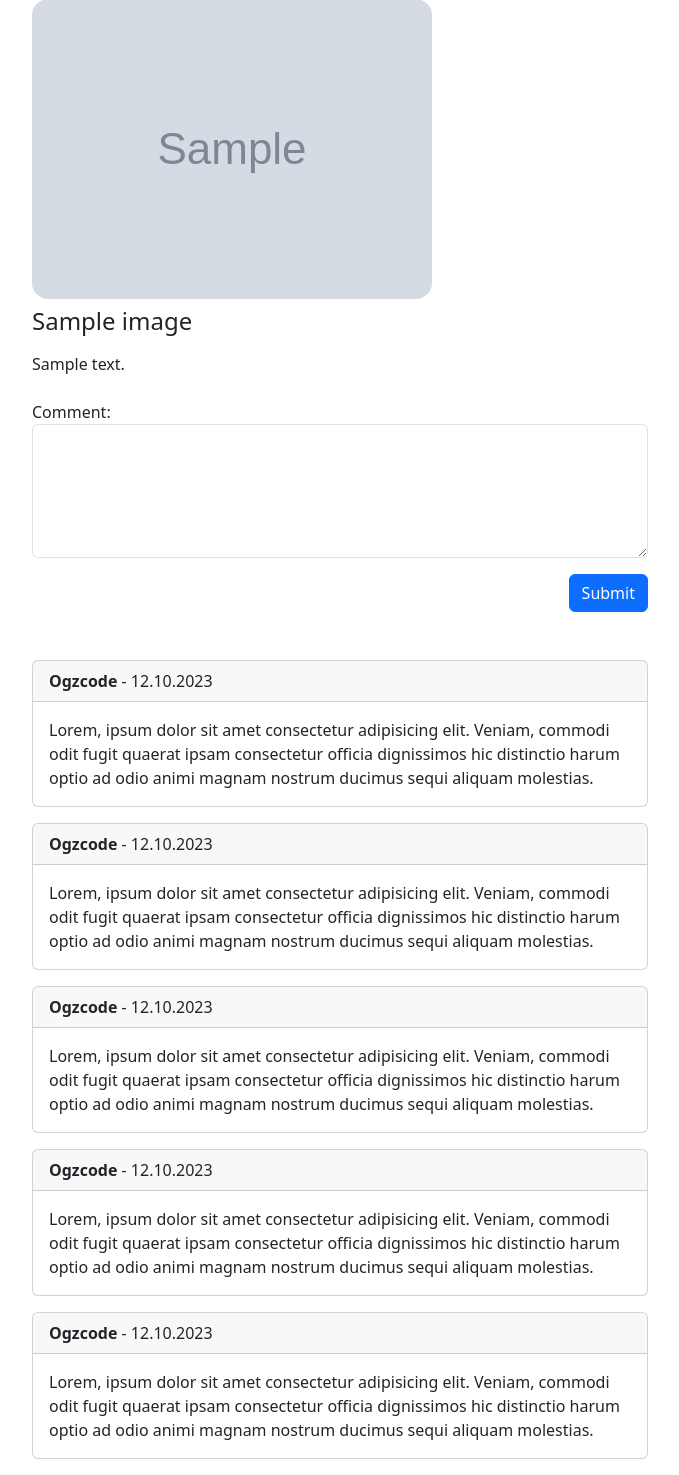
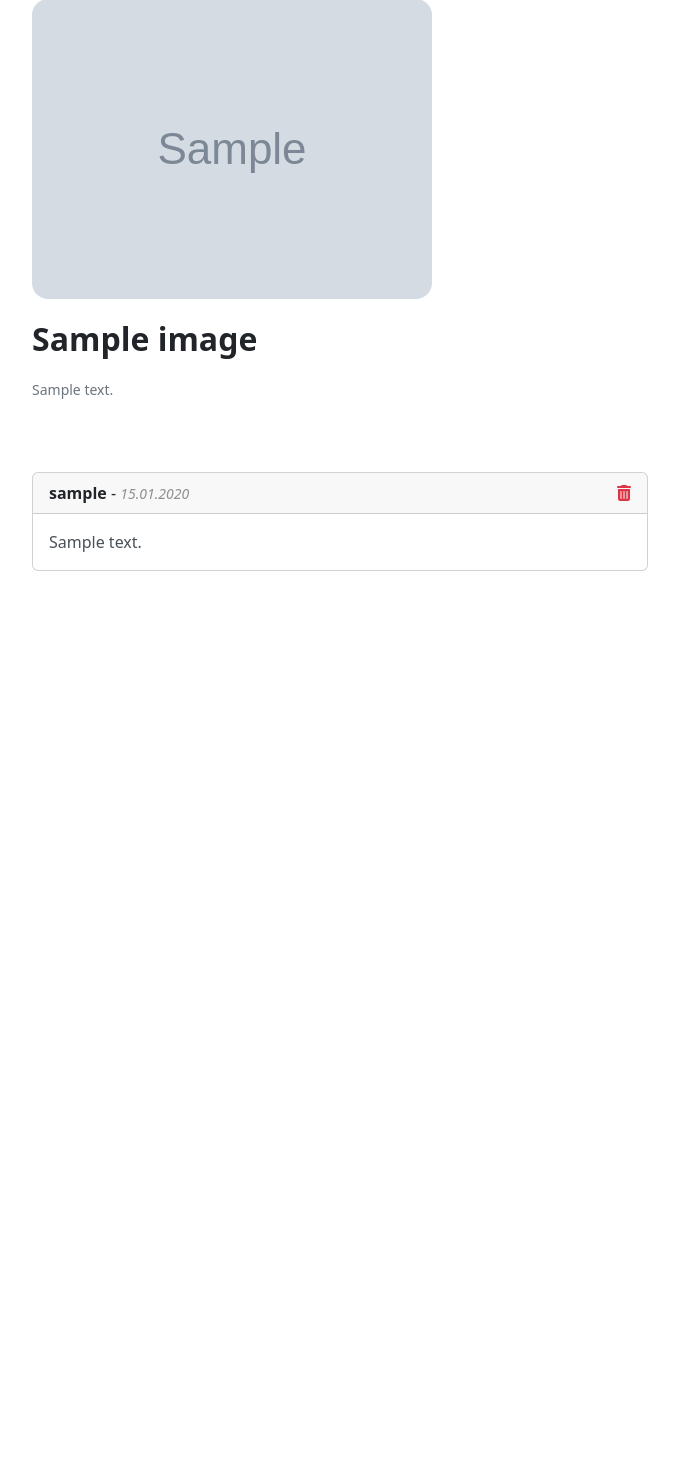
Before and after one commit to ogzcode/Flask-Imgur-Clone, a Flask app: page /image/1 in a window 1280 px wide. Shown: the part 123-1598 px from the top of the page, without its empty margins (300-979 px from the left). After the commit the page ends 694 px from the top, so only its background shows below. Run offline with Flask 3, Linux system fonts and the light colour scheme; a user stored in the database is signed in; tables that the repository leaves empty hold one stand-in row (values such as "Sample post"); grey boxes marked "Sample" are stand-in pictures.

Commit message:
Comment model added and reading and writing operations defined for comment

```diff
--- a/app/routes.py
+++ b/app/routes.py
@@ -5,7 +5,7 @@ import os
 import string
 import random
 from flask_login import current_user, login_user, logout_user, login_required
-from app.models import User, Image, UserAbout
+from app.models import User, Image, UserAbout, Comment
 from app import db
 from app.forms import Login, Register
 from config import upload_folder
@@ -62,7 +62,9 @@ def addImage():
 @app.route("/image/<image_id>", methods=["GET"])
 def singleImage(image_id):
     image = Image.query.filter_by(id=image_id).first()
-    return render_template("single_image.html", title="Image", image=image)
+    comment = Comment.query.filter_by(image_id=image_id).all()
+
+    return render_template("single_image.html", title="Image", image=image, comment_show=int(image.user_id) == int(current_user.get_id()), comments=comment)
 
 @app.route('/delete/<filename>')
 @login_required
@@ -164,9 +166,22 @@ def deleteAll():
 def allImages():
     image_files = Image.query.filter_by().all()
 
-    return render_template("all_images.html", title="All Images", images=image_files, active="allImages")
+    return render_template("all_images.html", title="All Images", images=image_files)
 
 
+@app.route("/addComment", methods=["POST"])
+@login_required
+def addComment():
+    content = request.form["comment"]
+    image_id = request.form["image_id"]
+
+    comment = Comment(user_id=current_user.get_id(), image_id=image_id, content=content)
+
+    db.session.add(comment)
+    db.session.commit()
+
+    flash("Comment added successfully", "success")
+    return redirect(url_for("singleImage", image_id=image_id))
 
 
 #Auth routes
--- a/app/templates/single_image.html
+++ b/app/templates/single_image.html
@@ -12,89 +12,52 @@
             <img src="{{ url_for('static', filename='image/' + image.path) }}" alt="image" class="img-fluid rounded-4">
         </div>
     </div>
-    <div class="row mt-2">
-        <h4 class="mb-3">{{ image.title }}</h4>
-        <p class="mb-3">{{ image.content }}</p>
+    <div class="row mt-3">
+        <strong class="mb-3 fs-2 text-dark">{{ image.title }}</strong>
+        <small class="mb-3 text-secondary">{{ image.content }}</small>
     </div>
-    <div class="row mt-2">
+    <div class="row mt-2 mb-5">
         <div class="col">
-            <form class="">
+            {% if not comment_show %}
+            <form class="" method="POST" action="/addComment">
                 <div class="form-group mb-3">
-                    <label for="comment">Comment:</label>
+                    <label for="comment" class="form-label text-secondary">Comment</label>
                     <textarea class="form-control" rows="5" id="comment" name="comment"></textarea>
                 </div>
+                <input type="hidden" name="image_id" value="{{ image.id }}">
                 <div class="text-end">
                     <button type="submit" class="btn btn-primary">Submit</button>
-
                 </div>
             </form>
-            <div class="mt-5">
-                <div class="card mb-3">
-                    <div class="card-header">
-                        <strong>Ogzcode</strong> - 12.10.2023
+            {% endif %}
+        </div>
+    </div>
+    <div class="row">
+        <div class="col">
+            {% if comments %}
+            {% for comment in comments %}
+            <div class="card mb-3">
+                <div class="card-header d-flex justify-content-between">
+                    <div>
+                        <strong class="text-dark">{{ comment.user.username }}</strong> - <small
+                            class="fst-italic text-body-tertiary">{{ comment.created.strftime("%d.%m.%Y") }}</small>
                     </div>
-                    <div class="card-body">
-                        <p class="card-text">
-                            Lorem, ipsum dolor sit amet consectetur adipisicing elit.
-                            Veniam, commodi odit fugit quaerat ipsam consectetur officia
-                            dignissimos hic distinctio harum optio ad odio animi magnam
-                            nostrum ducimus sequi aliquam molestias.
-                        </p>
-                    </div>
+                    {% if comment.user.id == current_user.get_id()|int() %}
+                        <a href="#" class="text-danger">
+                            <i class="fa-solid fa-trash-can"></i>
+                        </a>
+                    {% endif %}
                 </div>
-                <div class="card mb-3">
-                    <div class="card-header">
-                        <strong>Ogzcode</strong> - 12.10.2023
-                    </div>
-                    <div class="card-body">
-                        <p class="card-text">
-                            Lorem, ipsum dolor sit amet consectetur adipisicing elit.
-                            Veniam, commodi odit fugit quaerat ipsam consectetur officia
-                            dignissimos hic distinctio harum optio ad odio animi magnam
-                            nostrum ducimus sequi aliquam molestias.
-                        </p>
-                    </div>
-                </div>
-                <div class="card mb-3">
-                    <div class="card-header">
-                        <strong>Ogzcode</strong> - 12.10.2023
-                    </div>
-                    <div class="card-body">
-                        <p class="card-text">
-                            Lorem, ipsum dolor sit amet consectetur adipisicing elit.
-                            Veniam, commodi odit fugit quaerat ipsam consectetur officia
-                            dignissimos hic distinctio harum optio ad odio animi magnam
-                            nostrum ducimus sequi aliquam molestias.
-                        </p>
-                    </div>
-                </div>
-                <div class="card mb-3">
-                    <div class="card-header">
-                        <strong>Ogzcode</strong> - 12.10.2023
-                    </div>
-                    <div class="card-body">
-                        <p class="card-text">
-                            Lorem, ipsum dolor sit amet consectetur adipisicing elit.
-                            Veniam, commodi odit fugit quaerat ipsam consectetur officia
-                            dignissimos hic distinctio harum optio ad odio animi magnam
-                            nostrum ducimus sequi aliquam molestias.
-                        </p>
-                    </div>
-                </div>
-                <div class="card mb-3">
-                    <div class="card-header">
-                        <strong>Ogzcode</strong> - 12.10.2023
-                    </div>
-                    <div class="card-body">
-                        <p class="card-text">
-                            Lorem, ipsum dolor sit amet consectetur adipisicing elit.
-                            Veniam, commodi odit fugit quaerat ipsam consectetur officia
-                            dignissimos hic distinctio harum optio ad odio animi magnam
-                            nostrum ducimus sequi aliquam molestias.
-                        </p>
-                    </div>
+                <div class="card-body">
+                    <p class="card-text text-dark-emphasis">
+                        {{ comment.content }}
+                    </p>
                 </div>
             </div>
+            {% endfor %}
+            {% else %}
+            <p class="card px-2 py-4 text-bg-light text-secondary">No comments yet.</p>
+            {% endif %}
         </div>
     </div>
 </div>
```
Also changed, not shown: app/models.py (+13 -0 lines).
